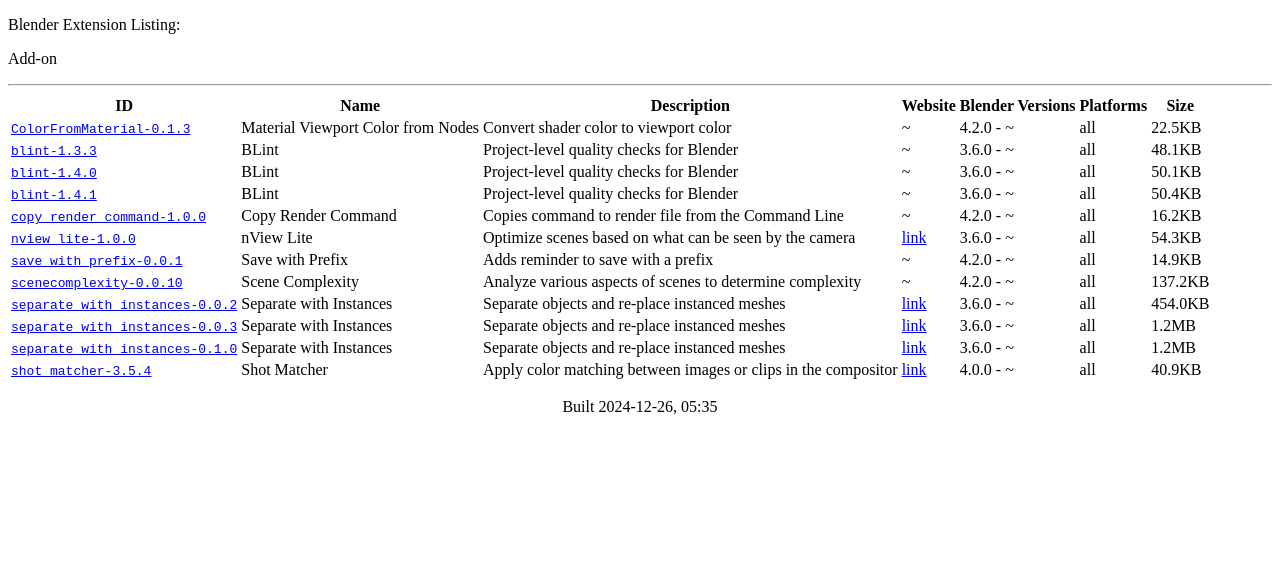
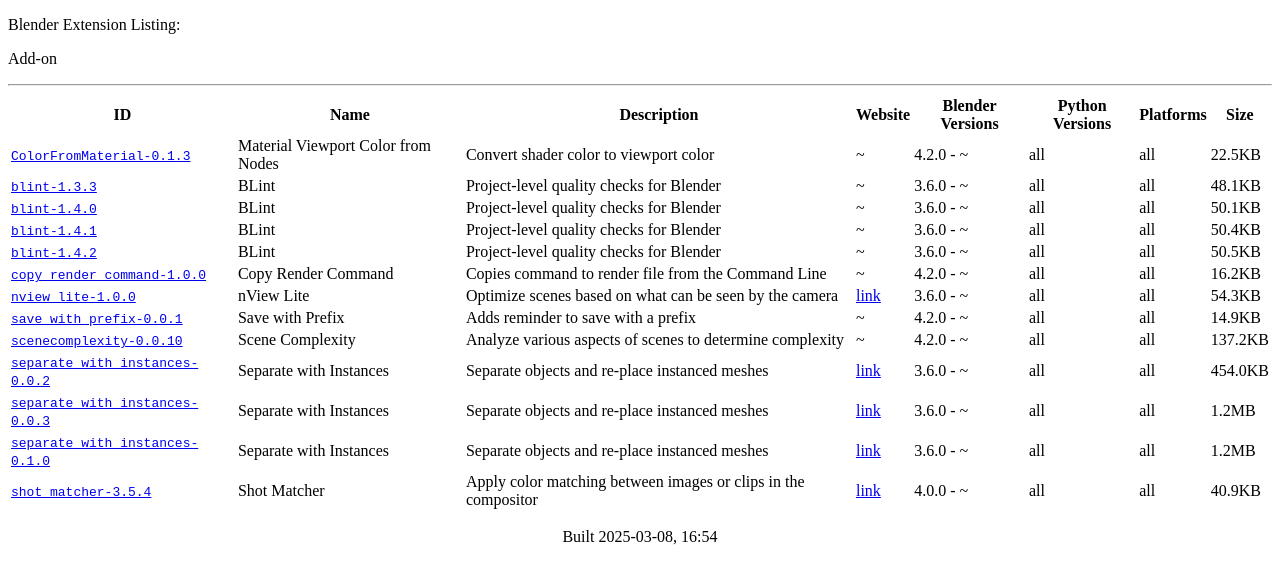
Before and after one commit to semagnum/extensions, a plain HTML site: page add_ons/index.html in a window 1280 px wide. Drawn offline with Linux system fonts and the light colour scheme.

Commit message:
blint-1.4.2

```diff
--- a/add_ons/index.html
+++ b/add_ons/index.html
@@ -15,6 +15,7 @@
     <th>Description</th>
     <th>Website</th>
     <th>Blender Versions</th>
+    <th>Python Versions</th>
     <th>Platforms</th>
     <th>Size</th>
   </tr>
@@ -25,6 +26,7 @@
     <td>~</td>
     <td>4.2.0 - ~</td>
     <td>all</td>
+    <td>all</td>
     <td>22.5KB</td>
   </tr>
   <tr>
@@ -33,6 +35,7 @@
     <td>Project-level quality checks for Blender</td>
     <td>~</td>
     <td>3.6.0 - ~</td>
+    <td>all</td>
     <td>all</td>
     <td>48.1KB</td>
   </tr>
@@ -43,6 +46,7 @@
     <td>~</td>
     <td>3.6.0 - ~</td>
     <td>all</td>
+    <td>all</td>
     <td>50.1KB</td>
   </tr>
   <tr>
@@ -52,7 +56,18 @@
     <td>~</td>
     <td>3.6.0 - ~</td>
     <td>all</td>
+    <td>all</td>
     <td>50.4KB</td>
+  </tr>
+  <tr>
+    <td><tt><a href="./blint-1.4.2.zip?repository=.%2Findex.json&blender_version_min=3.6.0">blint-1.4.2</a></tt></td>
+    <td>BLint</td>
+    <td>Project-level quality checks for Blender</td>
+    <td>~</td>
+    <td>3.6.0 - ~</td>
+    <td>all</td>
+    <td>all</td>
+    <td>50.5KB</td>
   </tr>
   <tr>
     <td><tt><a href="./copy_render_command-1.0.0.zip?repository=.%2Findex.json&blender_version_min=4.2.0">copy_render_command-1.0.0</a></tt></td>
@@ -60,6 +75,7 @@
     <td>Copies command to render file from the Command Line</td>
     <td>~</td>
     <td>4.2.0 - ~</td>
+    <td>all</td>
     <td>all</td>
     <td>16.2KB</td>
   </tr>
@@ -70,6 +86,7 @@
     <td><a href="https://blendermarket.com/products/nview-v3">link</a></td>
     <td>3.6.0 - ~</td>
     <td>all</td>
+    <td>all</td>
     <td>54.3KB</td>
   </tr>
   <tr>
@@ -78,6 +95,7 @@
     <td>Adds reminder to save with a prefix</td>
     <td>~</td>
     <td>4.2.0 - ~</td>
+    <td>all</td>
     <td>all</td>
     <td>14.9KB</td>
   </tr>
@@ -88,6 +106,7 @@
     <td>~</td>
     <td>4.2.0 - ~</td>
     <td>all</td>
+    <td>all</td>
     <td>137.2KB</td>
   </tr>
   <tr>
@@ -96,6 +115,7 @@
     <td>Separate objects and re-place instanced meshes</td>
     <td><a href="https://github.com/semagnum/separate_with_instances">link</a></td>
     <td>3.6.0 - ~</td>
+    <td>all</td>
     <td>all</td>
     <td>454.0KB</td>
   </tr>
@@ -106,6 +126,7 @@
     <td><a href="https://github.com/semagnum/separate_with_instances">link</a></td>
     <td>3.6.0 - ~</td>
     <td>all</td>
+    <td>all</td>
     <td>1.2MB</td>
   </tr>
   <tr>
@@ -114,6 +135,7 @@
     <td>Separate objects and re-place instanced meshes</td>
     <td><a href="https://github.com/semagnum/separate_with_instances">link</a></td>
     <td>3.6.0 - ~</td>
+    <td>all</td>
     <td>all</td>
     <td>1.2MB</td>
   </tr>
@@ -124,10 +146,11 @@
     <td><a href="https://github.com/semagnum/shot_matcher">link</a></td>
     <td>4.0.0 - ~</td>
     <td>all</td>
+    <td>all</td>
     <td>40.9KB</td>
   </tr>
 </table>
 
-<center><p>Built 2024-12-26, 05:35</p></center>
+<center><p>Built 2025-03-08, 16:54</p></center>
 </body>
 </html>
```
Also changed, not shown: add_ons/index.json (+25 -0 lines), 1 other file.
